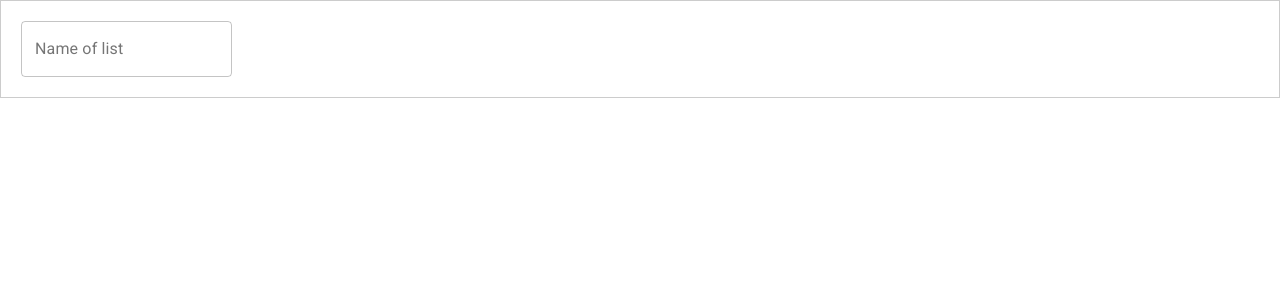
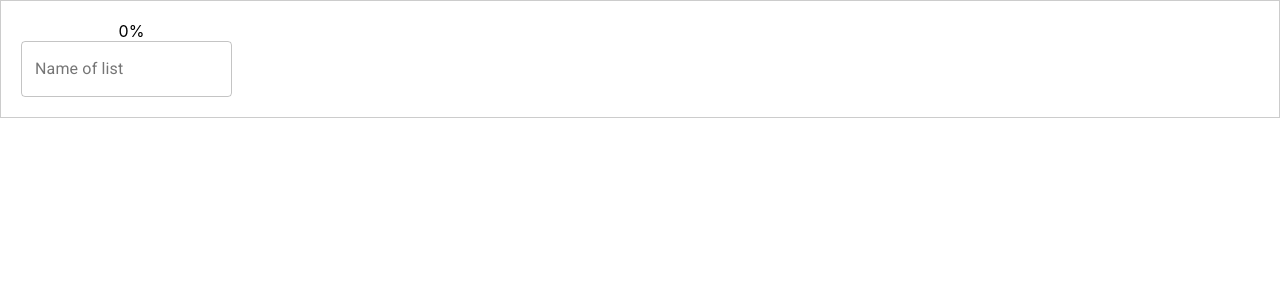
Before and after one commit to andruxacomm/uchimReact, a React (Create React App) app: page / in a window 1280 px wide. Shown: the top 300 px of the page. Built offline with nearby package versions, Linux system fonts and the light colour scheme.

Commit message:
createList helpers

```diff
--- a/src/components/TodoList/ToDoItem.tsx
+++ b/src/components/TodoList/ToDoItem.tsx
@@ -11,10 +11,12 @@ export const ToDoItem: FC<ToDoProps> = memo((props) => {
     const [list, setList] = useState(props.list);
     const [isTitleEdit, setIsTitleEdit] = useState(true);
     const [isControlsShow, setIsControlShow] = useState(false);
+    const {order, listName, onUpdate} = props;
 
     useEffect((): void => {
-        props.onUpdate({list, title, completed});
-    }, [completed, title, list]);
+        onUpdate({list, title, completed});
+        // eslint-disable-next-line
+    }, [completed, list, isTitleEdit]);
 
     const makeNestedList = (): void => {
         if (list.length === 0) {
@@ -22,7 +24,7 @@ export const ToDoItem: FC<ToDoProps> = memo((props) => {
         }
     };
 
-    const removeNestedList = (): void => {
+    const disableNestedList = (): void => {
         setList([]);
     };
 
@@ -34,7 +36,7 @@ export const ToDoItem: FC<ToDoProps> = memo((props) => {
                         classes={{root: `${isTitleEdit ? css.dNone : ''}`}}
                         disabled={list.length >= 1}
                         control={<Checkbox checked={completed} onChange={e => setCompleted(e.currentTarget.checked)} name="checkedA" color="primary"/>}
-                        label={`${props.order + 1} Task of "${props.listName}" list is: "${title}"`}
+                        label={`${order + 1} Task of "${listName}" list is: "${title}"`}
                     />
                 </div>
 
@@ -64,7 +66,7 @@ export const ToDoItem: FC<ToDoProps> = memo((props) => {
                 <ToDoList
                     list={list}
                     onListUpdate={e => setList(e)}
-                    onRemoveNestedList={() => removeNestedList()}
+                    onRemoveNestedList={() => disableNestedList()}
                     className={`${list.length === 0 ? css.dNone : ''}`}
                 />
 
--- a/src/components/TodoList/ToDoList.tsx
+++ b/src/components/TodoList/ToDoList.tsx
@@ -1,9 +1,10 @@
-import React, {FC, memo, useEffect, useState} from 'react';
+import React, {FC, memo, useEffect, useMemo, useState} from 'react';
 import {ToDo, ToDoListProps, ToDoData} from "./todoTypes";
 import {ToDoItem} from "./ToDoItem";
 import {Button, TextField} from "@material-ui/core";
 import css from './ToDo.module.scss';
 import {generateId} from "../../helpers/listHelpers";
+import {useToDoPercentage} from "./useToDoPercentage";
 
 export const ToDoList: FC<ToDoListProps> = memo((props) => {
     const [list, setList] = useState<Array<ToDo>>(props.list);
@@ -12,6 +13,7 @@ export const ToDoList: FC<ToDoListProps> = memo((props) => {
 
     useEffect(() => {
         props.onListUpdate?.(list);
+        // eslint-disable-next-line
     }, [list]);
 
     const createToDoList = (): void => {
@@ -40,9 +42,13 @@ export const ToDoList: FC<ToDoListProps> = memo((props) => {
         setList(newList);
     };
 
+    const getCompletedPercentage = useToDoPercentage(list);
+
     return (
         <div className={`${css.list} ${props.className}`}>
             <div style={{position: 'relative'}}>
+                {`${getCompletedPercentage}%`}
+
                 <div className={`${!isListCreated ? css.dNone : ''} ${css.container}`}>
                     <h1 className={css.mr10}>
                         {title}
--- /dev/null
+++ b/src/components/TodoList/useToDoPercentage.ts
@@ -0,0 +1,12 @@
+import {useMemo} from "react";
+import {ToDo} from "./todoTypes";
+
+export const useToDoPercentage = (list: Array<ToDo>): number => {
+    return useMemo((): number => {
+        const itemsCount = list.length;
+        const completedItemsCount = list.filter(item => item.completed).length;
+        const completedPercentage = (completedItemsCount * 100) / itemsCount;
+
+        return [NaN, Infinity].includes(completedPercentage) ? 0 : Math.round(completedPercentage);
+    }, [list]);
+};
```
